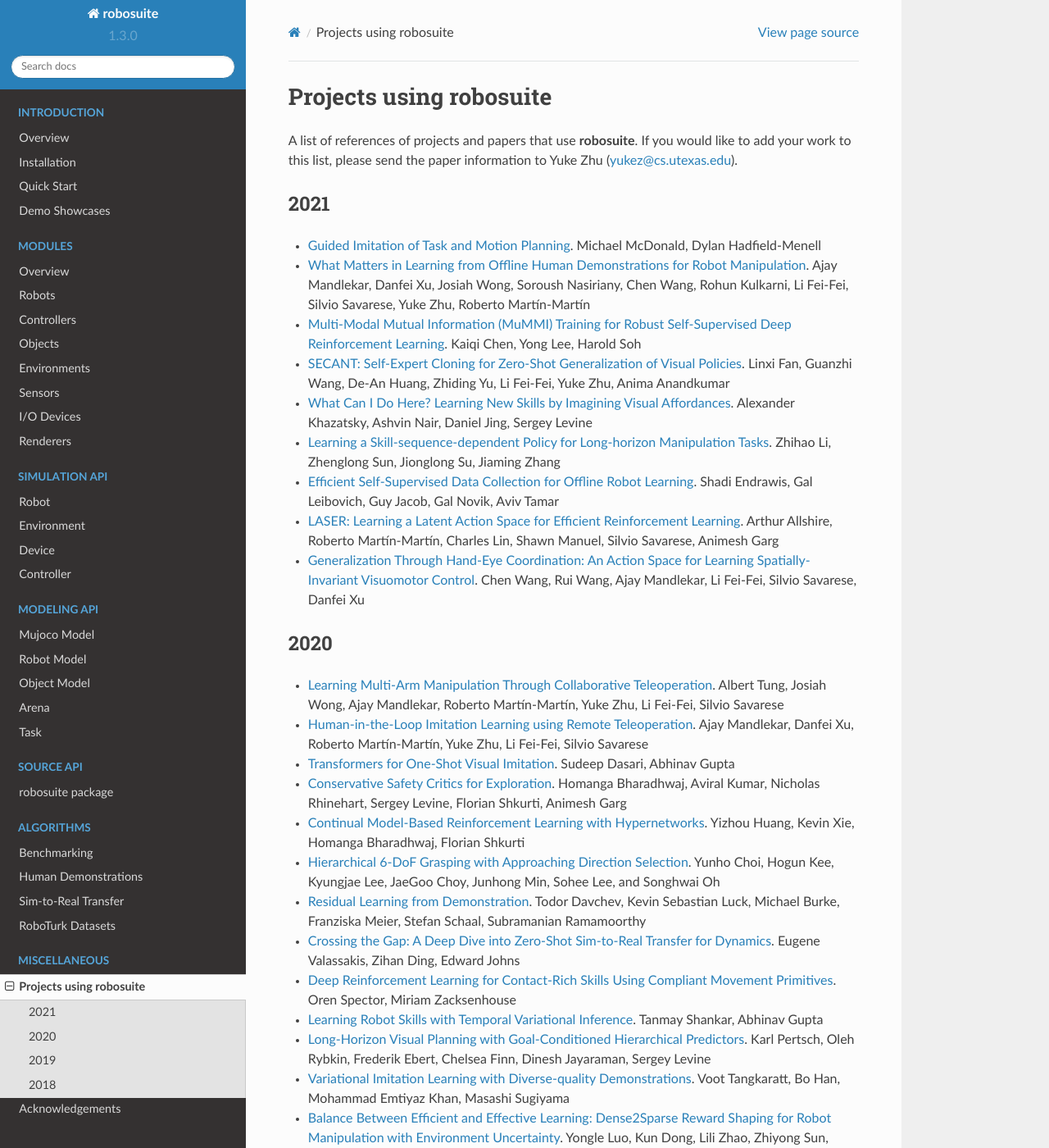
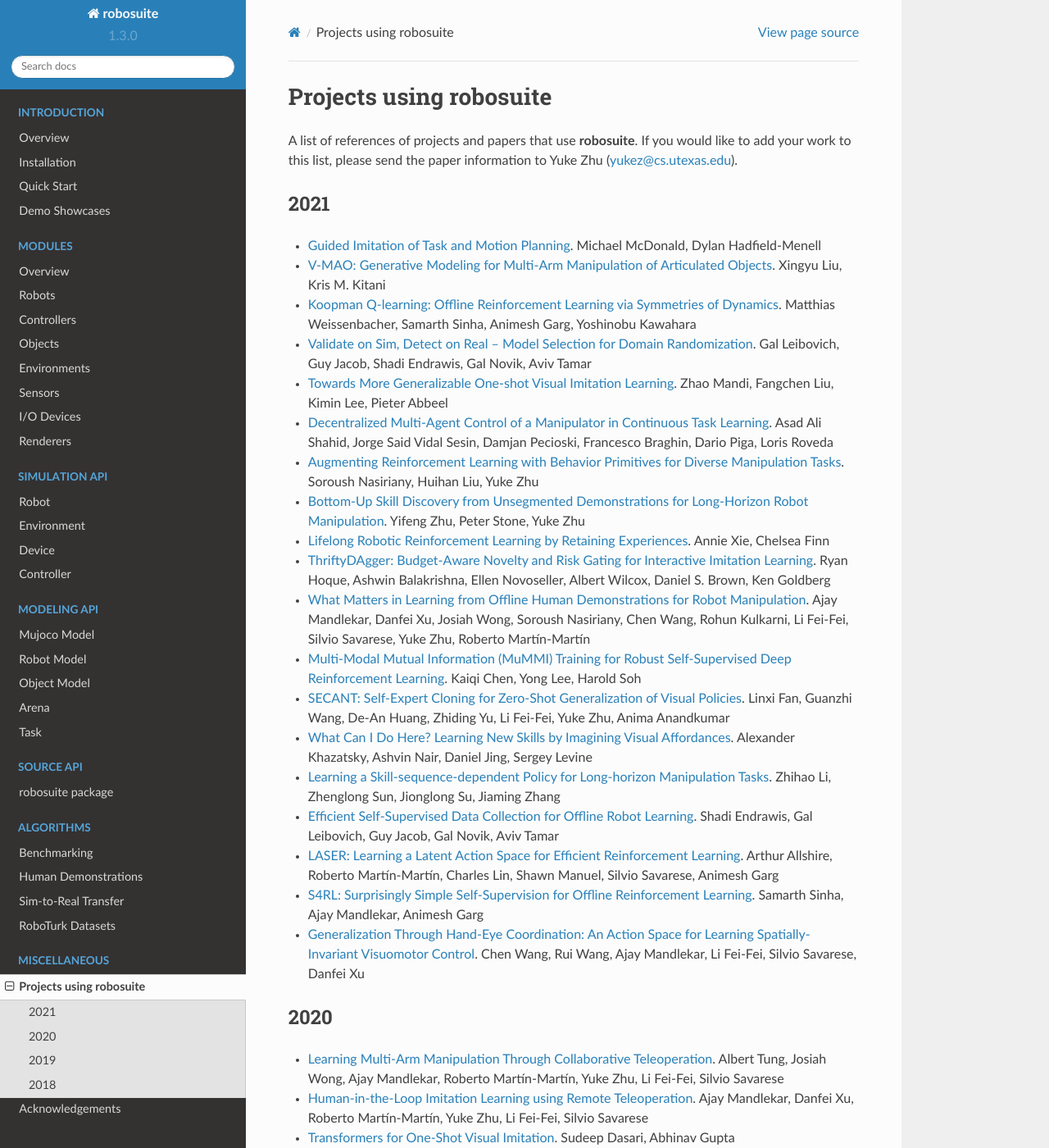
Before and after one commit to ARISE-Initiative/robosuite, a Sphinx documentation site: the page built from docs/references.md, in a window 1280 px wide and 1400 px high. Shown: the whole window at 82% size. Built offline with Sphinx 7.4.7 and the Read the Docs theme 2.0.0, drawn with Linux system fonts in a browser that asks for light colours.

Commit message:
Added new 2021 papers

```diff
--- a/docs/references.md
+++ b/docs/references.md
@@ -5,6 +5,15 @@
 ## 2021
 
 - [Guided Imitation of Task and Motion Planning](https://arxiv.org/abs/2112.03386). Michael McDonald, Dylan Hadfield-Menell
+- [V-MAO: Generative Modeling for Multi-Arm Manipulation of Articulated Objects](https://arxiv.org/abs/2111.03987). Xingyu Liu, Kris M. Kitani
+- [Koopman Q-learning: Offline Reinforcement Learning via Symmetries of Dynamics](https://arxiv.org/abs/2111.01365). Matthias Weissenbacher, Samarth Sinha, Animesh Garg, Yoshinobu Kawahara
+- [Validate on Sim, Detect on Real -- Model Selection for Domain Randomization](https://arxiv.org/abs/2111.00765). Gal Leibovich, Guy Jacob, Shadi Endrawis, Gal Novik, Aviv Tamar
+- [Towards More Generalizable One-shot Visual Imitation Learning](https://arxiv.org/abs/2110.13423). Zhao Mandi, Fangchen Liu, Kimin Lee, Pieter Abbeel
+- [Decentralized Multi-Agent Control of a Manipulator in Continuous Task Learning](https://www.mdpi.com/2076-3417/11/21/10227). Asad Ali Shahid, Jorge Said Vidal Sesin, Damjan Pecioski, Francesco Braghin, Dario Piga, Loris Roveda
+- [Augmenting Reinforcement Learning with Behavior Primitives for Diverse Manipulation Tasks](https://arxiv.org/abs/2110.03655). Soroush Nasiriany, Huihan Liu, Yuke Zhu
+- [Bottom-Up Skill Discovery from Unsegmented Demonstrations for Long-Horizon Robot Manipulation](https://arxiv.org/abs/2109.13841). Yifeng Zhu, Peter Stone, Yuke Zhu
+- [Lifelong Robotic Reinforcement Learning by Retaining Experiences](https://arxiv.org/abs/2109.09180). Annie Xie, Chelsea Finn
+- [ThriftyDAgger: Budget-Aware Novelty and Risk Gating for Interactive Imitation Learning](https://arxiv.org/abs/2109.08273). Ryan Hoque, Ashwin Balakrishna, Ellen Novoseller, Albert Wilcox, Daniel S. Brown, Ken Goldberg
 - [What Matters in Learning from Offline Human Demonstrations for Robot Manipulation](https://arxiv.org/abs/2108.03298). Ajay Mandlekar, Danfei Xu, Josiah Wong, Soroush Nasiriany, Chen Wang, Rohun Kulkarni, Li Fei-Fei, Silvio Savarese, Yuke Zhu, Roberto Martín-Martín
 - [Multi-Modal Mutual Information (MuMMI) Training for Robust Self-Supervised Deep Reinforcement Learning](https://arxiv.org/abs/2107.02339). Kaiqi Chen, Yong Lee, Harold Soh
 - [SECANT: Self-Expert Cloning for Zero-Shot Generalization of Visual Policies](https://arxiv.org/abs/2106.09678). Linxi Fan, Guanzhi Wang, De-An Huang, Zhiding Yu, Li Fei-Fei, Yuke Zhu, Anima Anandkumar
@@ -12,6 +21,7 @@
 - [Learning a Skill-sequence-dependent Policy for Long-horizon Manipulation Tasks](https://arxiv.org/abs/2105.05484). Zhihao Li, Zhenglong Sun, Jionglong Su, Jiaming Zhang
 - [Efficient Self-Supervised Data Collection for Offline Robot Learning](https://arxiv.org/abs/2105.04607). Shadi Endrawis, Gal Leibovich, Guy Jacob, Gal Novik, Aviv Tamar
 - [LASER: Learning a Latent Action Space for Efficient Reinforcement Learning](https://arxiv.org/abs/2103.15793). Arthur Allshire, Roberto Martín-Martín, Charles Lin, Shawn Manuel, Silvio Savarese, Animesh Garg
+- [S4RL: Surprisingly Simple Self-Supervision for Offline Reinforcement Learning](https://arxiv.org/abs/2103.06326). Samarth Sinha, Ajay Mandlekar, Animesh Garg
 - [Generalization Through Hand-Eye Coordination: An Action Space for Learning Spatially-Invariant Visuomotor Control](https://arxiv.org/abs/2103.00375). Chen Wang, Rui Wang, Ajay Mandlekar, Li Fei-Fei, Silvio Savarese, Danfei Xu
 
 ## 2020
```
